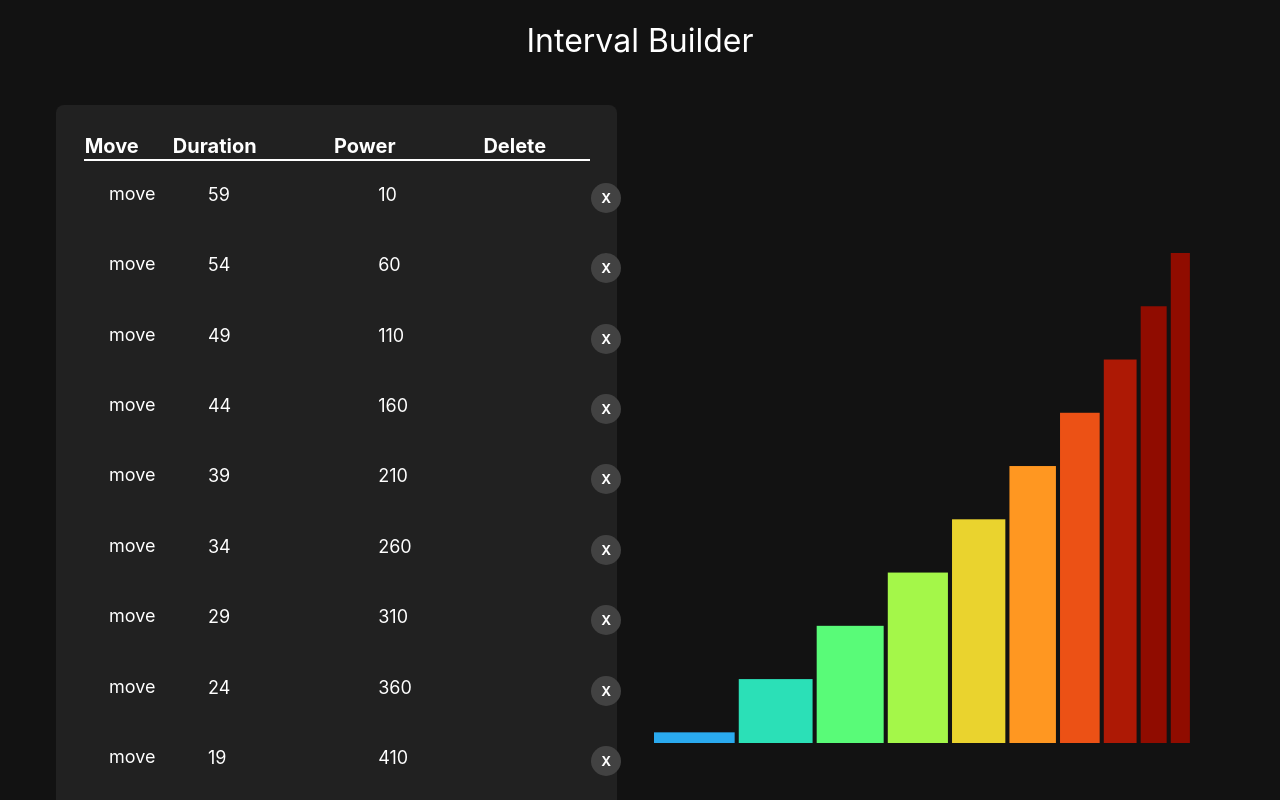
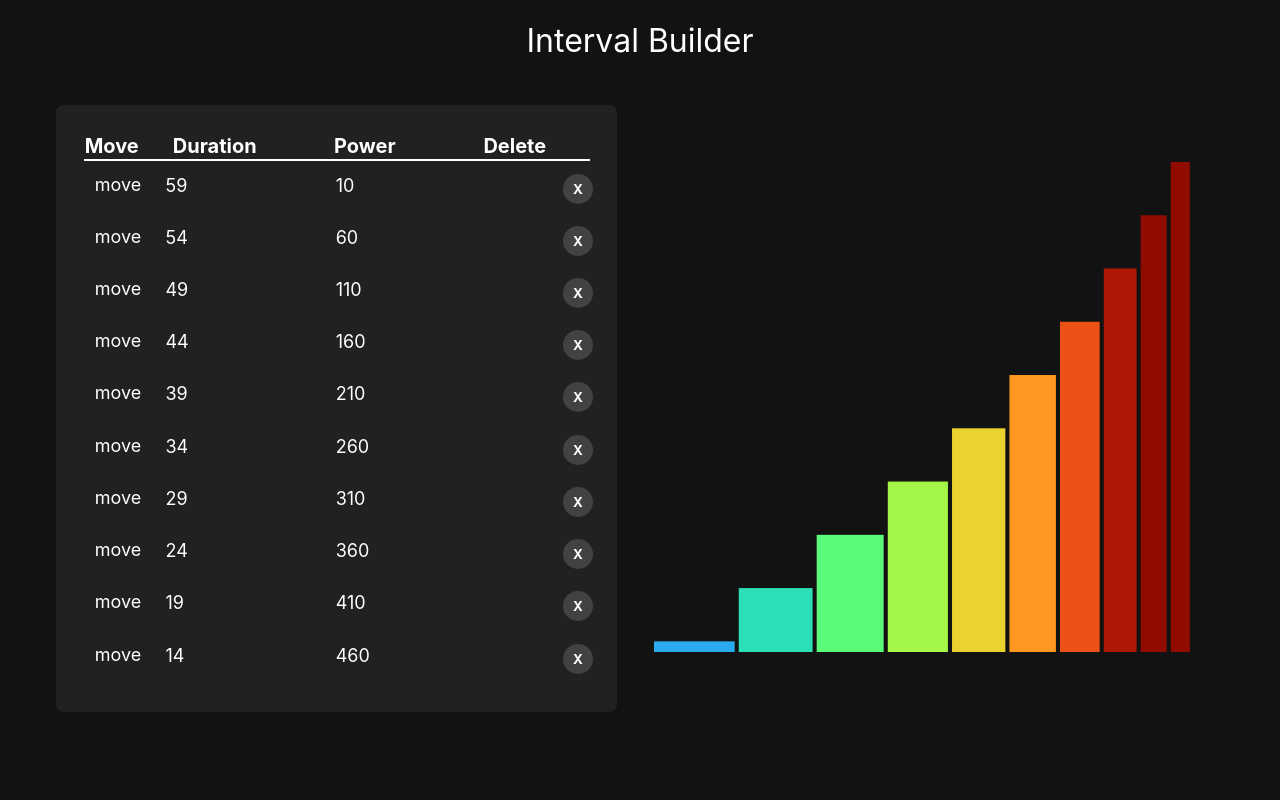
Before and after one commit to rbridges12/interval-builder, a React (Create React App) app: page / in a window 1280 px wide. Shown: the top 800 px of the page. Built offline with nearby package versions, Linux system fonts and the light colour scheme.

Commit message:
fixed error by adding unique keys to each Row element

```diff
--- a/src/components/IntervalTable.css
+++ b/src/components/IntervalTable.css
@@ -21,14 +21,14 @@ tbody {
 
 td {
     /* border-bottom: 2px solid #616161; */
-    padding: 2% 3%;
+    /* padding: 2% 3%; */
     margin: 2%;
     border-radius: 8px;
 }
 
-tr:last-child td {
+/* tr:last-child td {
     border-bottom: 0;
-}
+} */
 
 td:hover {
     background-color: #424242;
--- a/src/components/IntervalTable.js
+++ b/src/components/IntervalTable.js
@@ -194,17 +194,43 @@ function IntervalTable(props) {
 
                 <tbody {...getTableBodyProps()}>
                     {rows.map(
-                        (row, index) => {
-                            prepareRow(row);
-                            return (
+                        (row, index) =>
+                            prepareRow(row) || (
                                 <Row
+                                    key={index}
                                     index={index}
                                     row={row}
                                     moveRow={moveRow}
                                 />
+                                //     <tr {...row.getRowProps()}>
+                                //     <td>move</td>
+                                //     {row.cells.map(cell => {
+                                //         return (<td {...cell.getCellProps()}>
+                                //             {cell.render("Cell")}
+                                //         </td>);
+                                //     })}
+                                // </tr>
                             )
-                        })}
+                    )}
                 </tbody>
+
+                {/* <tbody {...getTableBodyProps()}>
+                    {rows.map(row => {
+                        prepareRow(row);
+                        return (
+                            <tr {...row.getRowProps()}>
+                                <td>move</td>
+                                {row.cells.map(cell => {
+                                    return (
+                                        <td {...cell.getCellProps()}>
+                                            {cell.render('Cell')}
+                                        </td>
+                                    )
+                                })}
+                            </tr>
+                        )
+                    })}
+                </tbody> */}
             </table>
         </DndProvider>
     );
```
